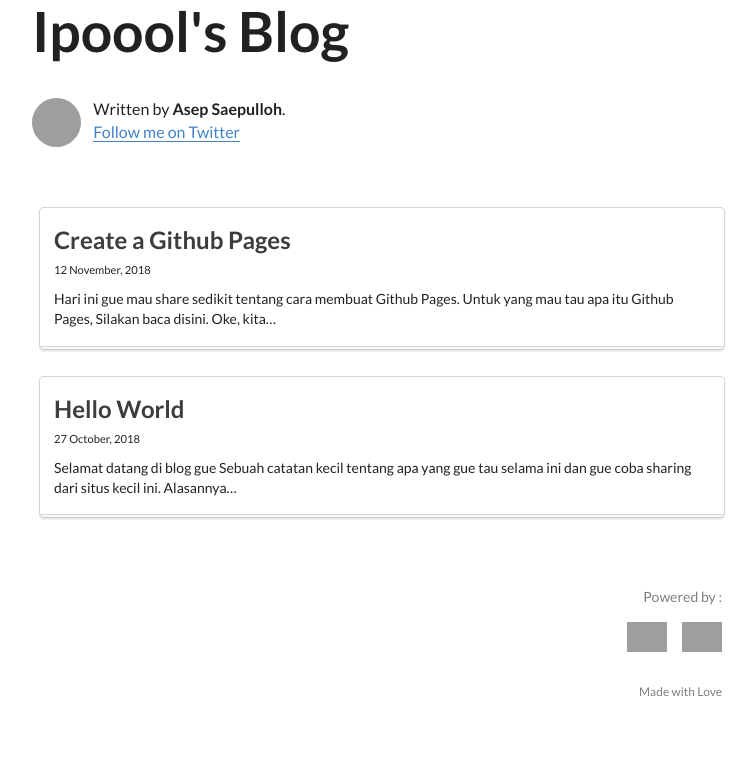
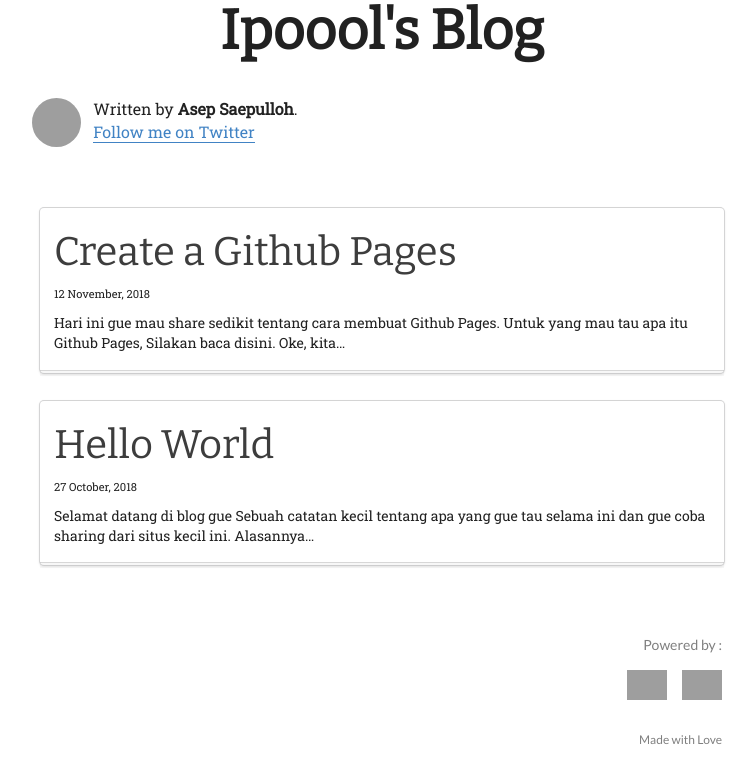
Before and after one commit to ipoool/ipoool.github.io, a Gatsby site: page / in a window 1280 px wide. Shown: the whole page, without its empty margins (258-1014 px from the left). Built offline with nearby package versions, Linux system fonts and the light colour scheme; Gatsby itself is replaced by a stand-in of ours; some packages are replaced by stand-ins of ours; grey boxes are pictures that could not be loaded.

Commit message:
fix styling

```diff
--- /dev/null
+++ b/src/assets/style.css
@@ -0,0 +1,9 @@
+@import url('https://fonts.googleapis.com/css?family=Bitter|Roboto+Slab');
+
+#page-content, .bio-box {
+    font-family: 'Roboto Slab', serif;
+}
+.headerText, #page-content .header{
+    font-family: 'Bitter', serif !important;
+    font-size: 40px;
+}
--- a/src/components/Bio.js
+++ b/src/components/Bio.js
@@ -15,6 +15,7 @@ class Bio extends React.Component {
           marginTop: rhythm(1.5),
           marginBottom: rhythm(2.5),
         }}
+        className='bio-box'
       >
         <img
           src='https://pbs.twimg.com/profile_images/895846016611524608/GnChDu7E_normal.jpg'
--- a/src/components/layout.js
+++ b/src/components/layout.js
@@ -4,6 +4,7 @@ import { Link } from 'gatsby'
 import SupportStack from './SupportStack'
 import { rhythm, scale } from '../utils/typography'
 import 'semantic-ui-css/semantic.min.css'
+import '../assets/style.css'
 
 class Template extends React.Component {
   render() {
@@ -14,10 +15,12 @@ class Template extends React.Component {
     if (location.pathname === rootPath) {
       header = (
         <h1
+          className='headerText'
           style={{
             ...scale(1.5),
             marginBottom: rhythm(1.5),
             marginTop: 0,
+            textAlign: "center",
           }}
         >
           <Link
@@ -36,8 +39,8 @@ class Template extends React.Component {
       header = (
         <h3
           style={{
-            fontFamily: 'Montserrat, sans-serif',
-            margin: 10,
+            marginBottom: 10,
+            marginTop: 10,
           }}
         >
           <Link
--- a/src/pages/index.js
+++ b/src/pages/index.js
@@ -25,7 +25,7 @@ class BlogIndex extends React.Component {
         />
         <Bio />
 
-        <div className='ui one cards'>
+        <div className='ui one cards' id="page-content">
         {posts.map(({ node }) => {
           const title = get(node, 'frontmatter.title') || node.fields.slug
           return (
@@ -33,7 +33,7 @@ class BlogIndex extends React.Component {
               <div className='ui stacked basic segment'>
                 <div className='content'>
                   <div className='header'>
-                    <Link style={{ boxShadow: 'none', fontSize: '24px', fontWeight: 'bold', color: '#3d3d3d' }} to={node.fields.slug}>
+                    <Link style={{ boxShadow: 'none', color: '#3d3d3d' }} to={node.fields.slug}>
                       {title}
                     </Link>
                   </div>
```
Also changed, not shown: src/templates/blog-post.js (+3 -10 lines).
